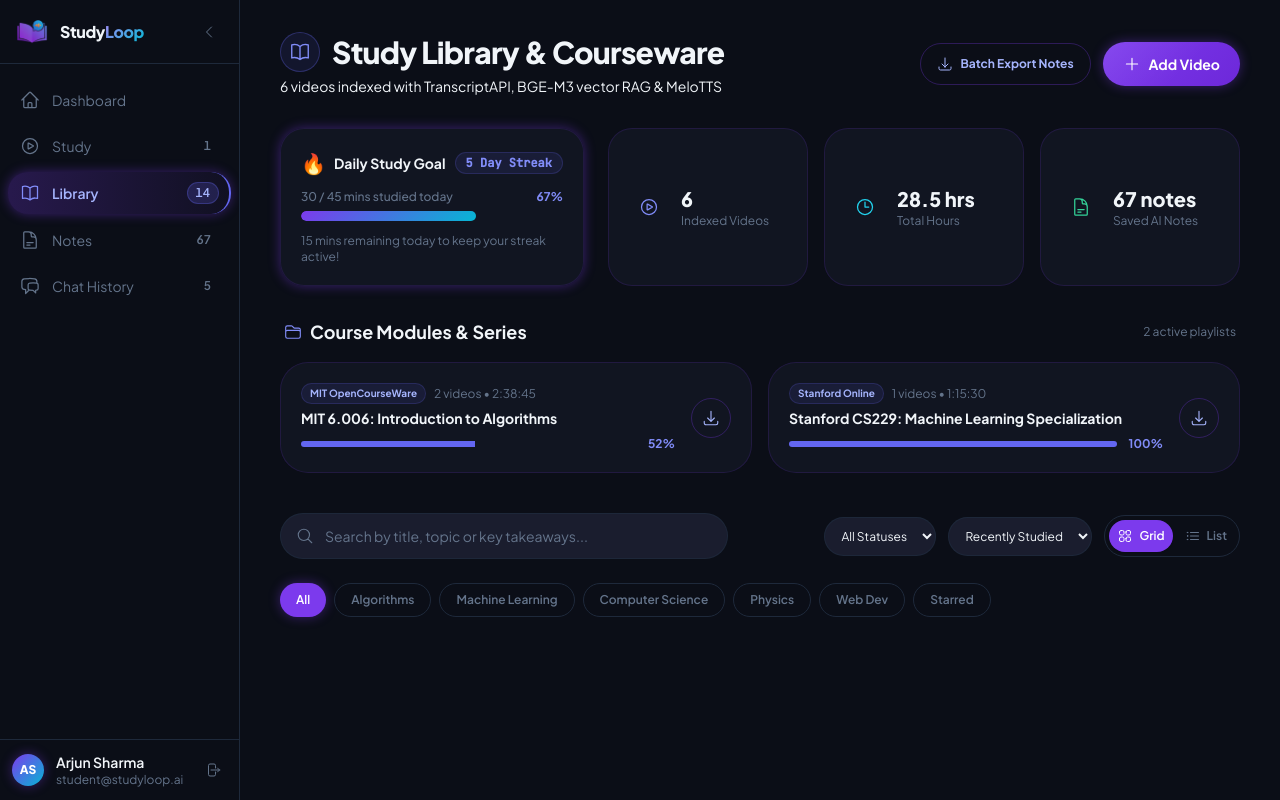
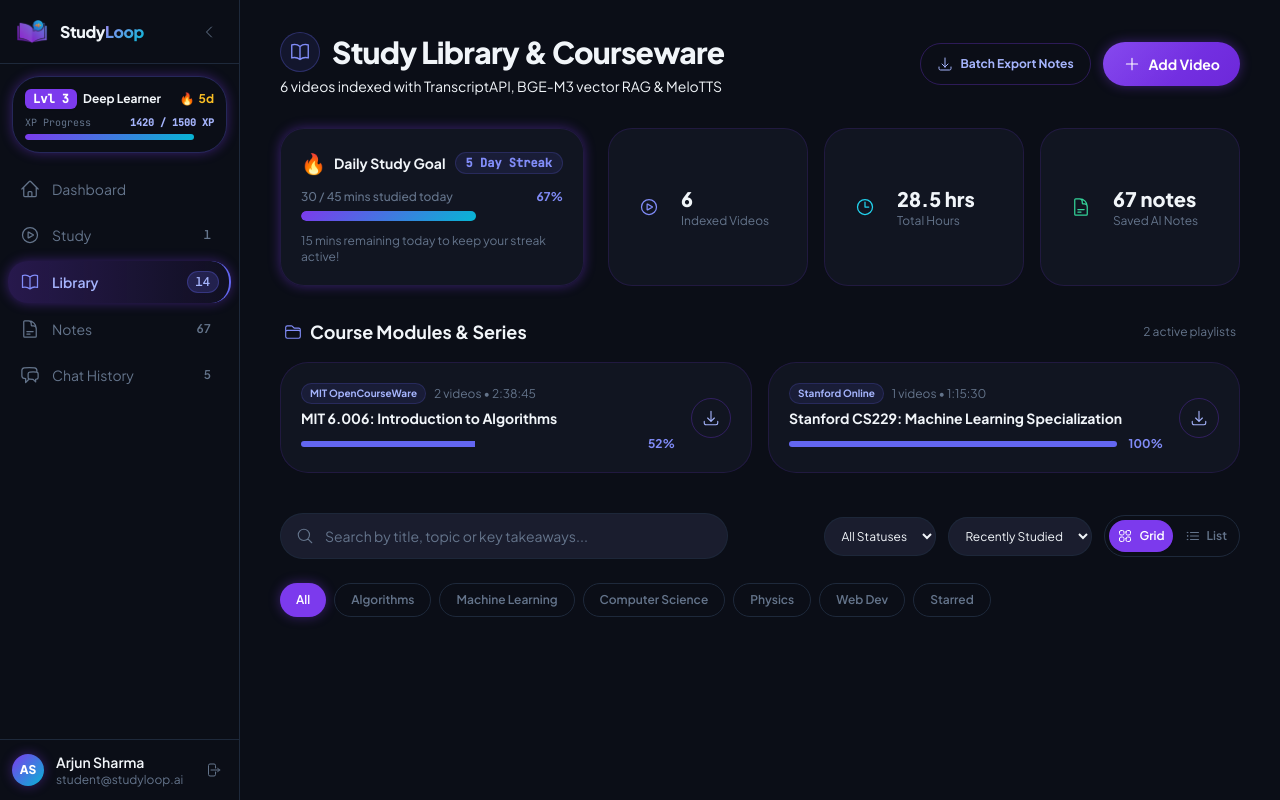
Before and after one commit to rishiigupta04/StudyLoop, a React (Vite) app: page /library in a window 1280 px wide. Built offline with nearby package versions, Linux system fonts and the light colour scheme.

Commit message:
feat(gamification): implement global XP & Level system, GamificationContext, PostgreSQL schemas, and real-time sidebar level progress bar

```diff
--- a/src/App.tsx
+++ b/src/App.tsx
@@ -6,9 +6,11 @@ import DashboardHomePage from './pages/DashboardHomePage';
 import VideoStudyPage from './pages/VideoStudyPage';
 import LibraryPage from './pages/LibraryPage';
 import NotFound from './pages/NotFound';
+import { GamificationProvider } from './context/GamificationContext';
 
 export default function App() {
   return (
+    <GamificationProvider>
       <Routes>
         <Route path="/" element={<LandingPage />} />
         <Route path="/login" element={<LoginPage />} />
@@ -17,5 +19,6 @@ export default function App() {
         <Route path="/library" element={<LibraryPage />} />
         <Route path="*" element={<NotFound />} />
       </Routes>
+    </GamificationProvider>
   );
 }
--- a/src/app/dashboard-home/components/AIQuizWidget.tsx
+++ b/src/app/dashboard-home/components/AIQuizWidget.tsx
@@ -1,6 +1,7 @@
 import React, { useState } from 'react';
 import { toast } from 'sonner';
 import Icon from '@/components/ui/AppIcon';
+import { useGamification } from '@/context/GamificationContext';
 
 interface QuizQuestion {
   id: string;
@@ -55,6 +56,7 @@ export default function AIQuizWidget() {
   const [currentIndex, setCurrentIndex] = useState(0);
   const [userAnswers, setUserAnswers] = useState<Record<number, number>>({});
   const [score, setScore] = useState(0);
+  const { awardXP } = useGamification();
 
   const q = mockQuizQuestions[currentIndex];
   const selectedOption = userAnswers[currentIndex] !== undefined ? userAnswers[currentIndex] : null;
@@ -65,7 +67,7 @@ export default function AIQuizWidget() {
     setUserAnswers((prev) => ({ ...prev, [currentIndex]: idx }));
     if (idx === q.correctIndex) {
       setScore((prev) => prev + 1);
-      toast.success('Correct answer! +10 XP');
+      awardXP(10, 'Correct Active Recall Answer');
     } else {
       toast.error('Incorrect. Review explanation below.');
     }
--- a/src/components/Sidebar.tsx
+++ b/src/components/Sidebar.tsx
@@ -3,6 +3,7 @@ import { Link } from 'react-router-dom';
 import { motion } from 'framer-motion';
 import AppLogo from '@/components/ui/AppLogo';
 import Icon from '@/components/ui/AppIcon';
+import { useGamification } from '@/context/GamificationContext';
 
 interface NavItem {
   label: string;
@@ -25,6 +26,11 @@ interface SidebarProps {
 
 export default function Sidebar({ activeRoute }: SidebarProps) {
   const [collapsed, setCollapsed] = useState(false);
+  const { xp, level, levelTitle, streakDays, prevLevelXP, nextLevelXP } = useGamification();
+
+  const currentLevelXP = xp - prevLevelXP;
+  const levelTargetXP = nextLevelXP - prevLevelXP;
+  const xpPercent = Math.min(100, Math.max(0, (currentLevelXP / levelTargetXP) * 100));
 
   return (
     <aside
@@ -50,6 +56,48 @@ export default function Sidebar({ activeRoute }: SidebarProps) {
           <Icon name={collapsed ? 'ChevronRightIcon' : 'ChevronLeftIcon'} size={16} />
         </button>
       </div>
+
+      {/* Real-Time XP & Level Gamification Banner */}
+      {!collapsed ? (
+        <div className="mx-3 mt-3 p-3 rounded-2xl bg-surface-card border border-indigo-500/30 relative overflow-hidden shadow-glow-indigo-sm">
+          <div className="flex items-center justify-between mb-1.5">
+            <div className="flex items-center gap-1.5">
+              <span className="text-xs font-extrabold px-2 py-0.5 rounded-md bg-indigo-600 text-white font-mono shadow-sm">
+                Lvl {level}
+              </span>
+              <span className="text-xs font-bold text-foreground truncate max-w-[100px]">
+                {levelTitle}
+              </span>
+            </div>
+            <div className="flex items-center gap-1 text-xs font-bold text-amber-400">
+              <span>🔥</span>
+              <span>{streakDays}d</span>
+            </div>
+          </div>
+
+          <div className="space-y-1">
+            <div className="flex justify-between text-[10px] font-mono text-muted-foreground">
+              <span>XP Progress</span>
+              <span className="text-indigo-300 font-semibold">
+                {xp} / {nextLevelXP} XP
+              </span>
+            </div>
+            <div className="h-1.5 bg-surface-elevated rounded-full overflow-hidden">
+              <div
+                className="h-full bg-gradient-indigo-cyan rounded-full transition-all duration-500"
+                style={{ width: `${xpPercent}%` }}
+              />
+            </div>
+          </div>
+        </div>
+      ) : (
+        <div className="mt-3 flex flex-col items-center gap-1 text-center">
+          <span className="text-[10px] font-extrabold px-1.5 py-0.5 rounded bg-indigo-600 text-white font-mono">
+            L{level}
+          </span>
+          <span className="text-[10px] font-bold text-amber-400">🔥{streakDays}</span>
+        </div>
+      )}
 
       {/* Nav Items */}
       <nav className="flex-1 py-4 px-2 space-y-1.5 overflow-hidden">
--- /dev/null
+++ b/src/context/GamificationContext.tsx
@@ -0,0 +1,115 @@
+import React, { createContext, useContext, useState, useEffect, ReactNode } from 'react';
+import { toast } from 'sonner';
+
+export interface GamificationState {
+  xp: number;
+  level: number;
+  levelTitle: string;
+  streakDays: number;
+  nextLevelXP: number;
+  prevLevelXP: number;
+  dailyXPEarned: number;
+  badgesUnlocked: string[];
+  awardXP: (amount: number, reason: string) => void;
+}
+
+const levelTitles = [
+  'Novice Scholar',
+  'Algorithmic Apprentice',
+  'Deep Learner',
+  'Synthesis Master',
+  'StudyLoop Grandmaster',
+];
+
+const levelThresholds = [0, 250, 750, 1500, 3000];
+
+const GamificationContext = createContext<GamificationState | undefined>(undefined);
+
+export function GamificationProvider({ children }: { children: ReactNode }) {
+  const [xp, setXp] = useState<number>(() => {
+    const saved = localStorage.getItem('studyloop_xp');
+    return saved ? parseInt(saved, 10) : 1420;
+  });
+
+  const [streakDays] = useState(5);
+  const [dailyXPEarned, setDailyXPEarned] = useState(65);
+  const [badgesUnlocked, setBadgesUnlocked] = useState<string[]>([
+    'FIRST_VOICE_QUERY',
+    'STREAK_5_DAYS',
+    'ALGO_STARTER',
+  ]);
+
+  // Calculate current level
+  let level = 1;
+  if (xp >= 3000) level = 5;
+  else if (xp >= 1500) level = 4;
+  else if (xp >= 750) level = 3;
+  else if (xp >= 250) level = 2;
+
+  const levelTitle = levelTitles[level - 1] || 'StudyLoop Scholar';
+  const prevLevelXP = levelThresholds[level - 1] || 0;
+  const nextLevelXP = levelThresholds[level] || 3000;
+
+  useEffect(() => {
+    localStorage.setItem('studyloop_xp', xp.toString());
+  }, [xp]);
+
+  const awardXP = (amount: number, reason: string) => {
+    setXp((prevXP) => {
+      const newXP = prevXP + amount;
+
+      // Level up check
+      let oldLevel = 1;
+      if (prevXP >= 3000) oldLevel = 5;
+      else if (prevXP >= 1500) oldLevel = 4;
+      else if (prevXP >= 750) oldLevel = 3;
+      else if (prevXP >= 250) oldLevel = 2;
+
+      let newLevel = 1;
+      if (newXP >= 3000) newLevel = 5;
+      else if (newXP >= 1500) newLevel = 4;
+      else if (newXP >= 750) newLevel = 3;
+      else if (newXP >= 250) newLevel = 2;
+
+      if (newLevel > oldLevel) {
+        toast.success(`🎉 LEVEL UP! You reached Level ${newLevel}: ${levelTitles[newLevel - 1]}!`, {
+          duration: 5000,
+        });
+      } else {
+        toast.success(`+${amount} XP — ${reason}`, {
+          duration: 3000,
+        });
+      }
+
+      return newXP;
+    });
+
+    setDailyXPEarned((prev) => prev + amount);
+  };
+
+  return (
+    <GamificationContext.Provider
+      value={{
+        xp,
+        level,
+        levelTitle,
+        streakDays,
+        nextLevelXP,
+        prevLevelXP,
+        dailyXPEarned,
+        badgesUnlocked,
+        awardXP,
+      }}
+    >
+      {children}
+    </GamificationContext.Provider>
+  );
+}
+
+export function useGamification() {
+  const context = useContext(GamificationContext);
+  if (!context) {
+    throw new Error('useGamification must be used within a GamificationProvider');
+  }
+  return context;
+}
```
Also changed, not shown: 1 other file (tests, documents, lock files or other folders). Lines whose indentation alone changed are shown as unchanged.
